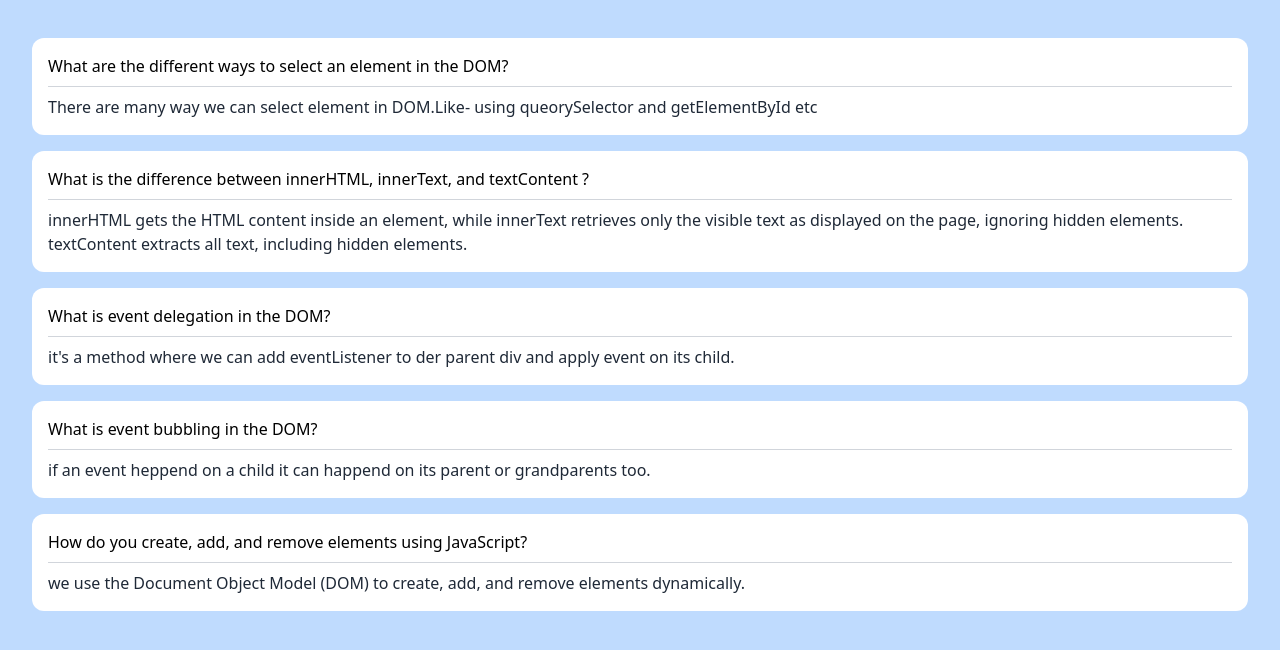
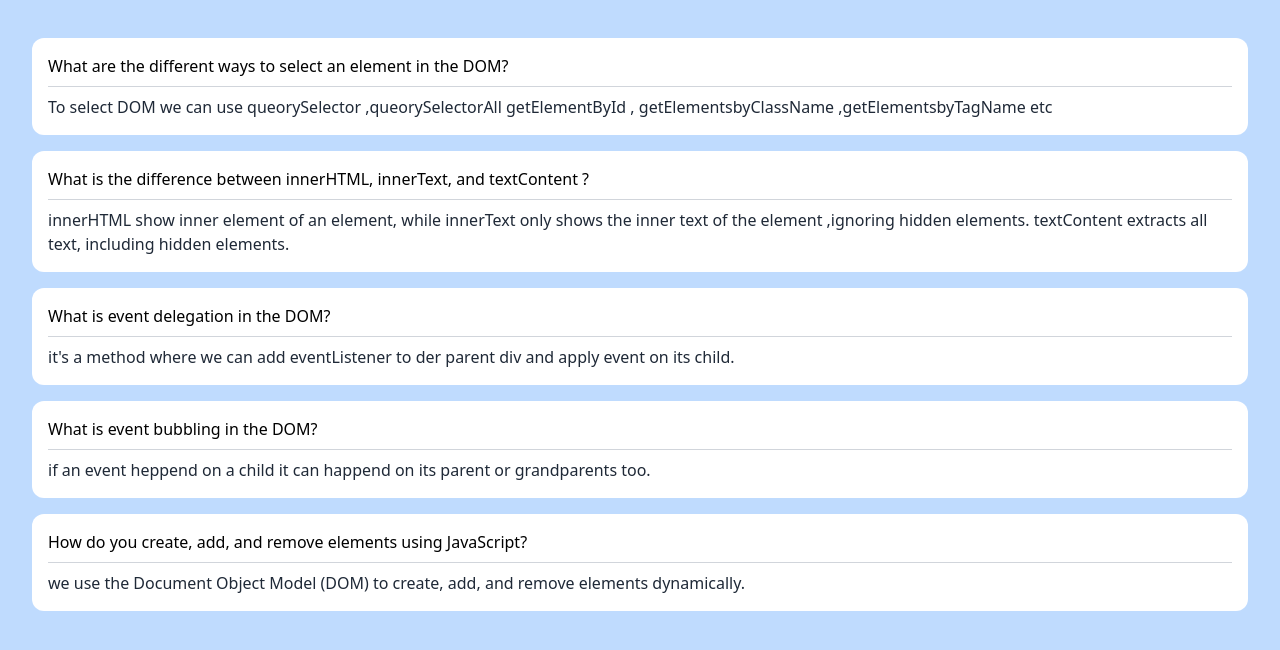
Before and after one commit to Rasel-0/Assignment_5, a website: page blog.html in a window 1280 px wide. Shown: the part 114-764 px from the top of the page. Drawn offline with nearby package versions, Linux system fonts and the light colour scheme.

Commit message:
completed

```diff
--- a/blog.html
+++ b/blog.html
@@ -41,8 +41,9 @@
         </p>
         <hr class="my-2 border-gray-300 w-full" />
         <p class="font-light">
-          There are many way we can select element in DOM.Like- using
-          queorySelector and getElementById etc
+          To select DOM we can use queorySelector ,queorySelectorAll getElementById ,
+          getElementsbyClassName ,getElementsbyTagName etc
+
         </p>
       </div>
       <div class="w-full p-4 bg-white rounded-xl">
@@ -53,8 +54,8 @@
         <hr class="my-2 border-gray-300 w-full" />
 
         <p class="font-light">
-          innerHTML gets the HTML content inside an element, while innerText
-          retrieves only the visible text as displayed on the page, ignoring
+          innerHTML show inner element of an element, while innerText only shows
+          the inner text of the element ,ignoring
           hidden elements. textContent extracts all text, including hidden
           elements.
         </p>
```
